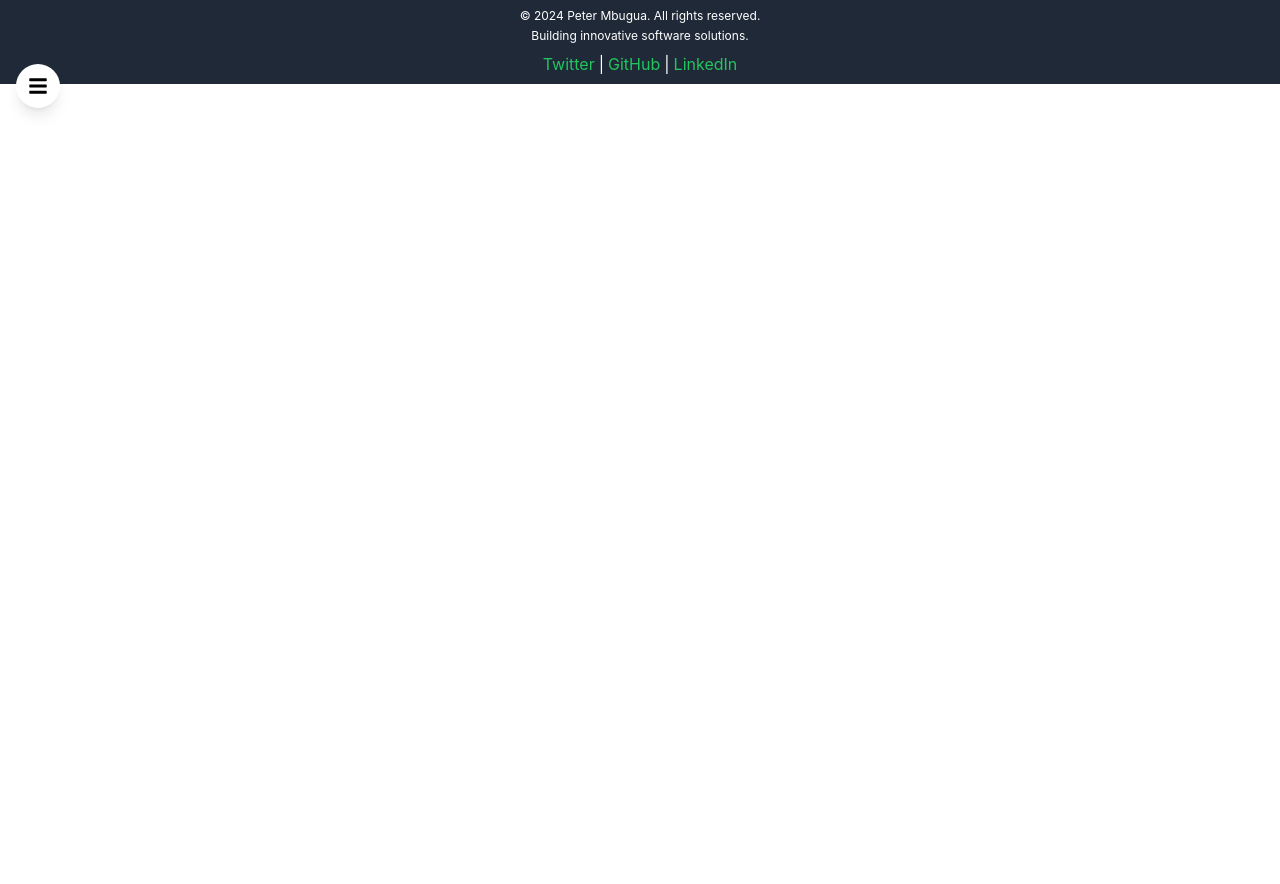
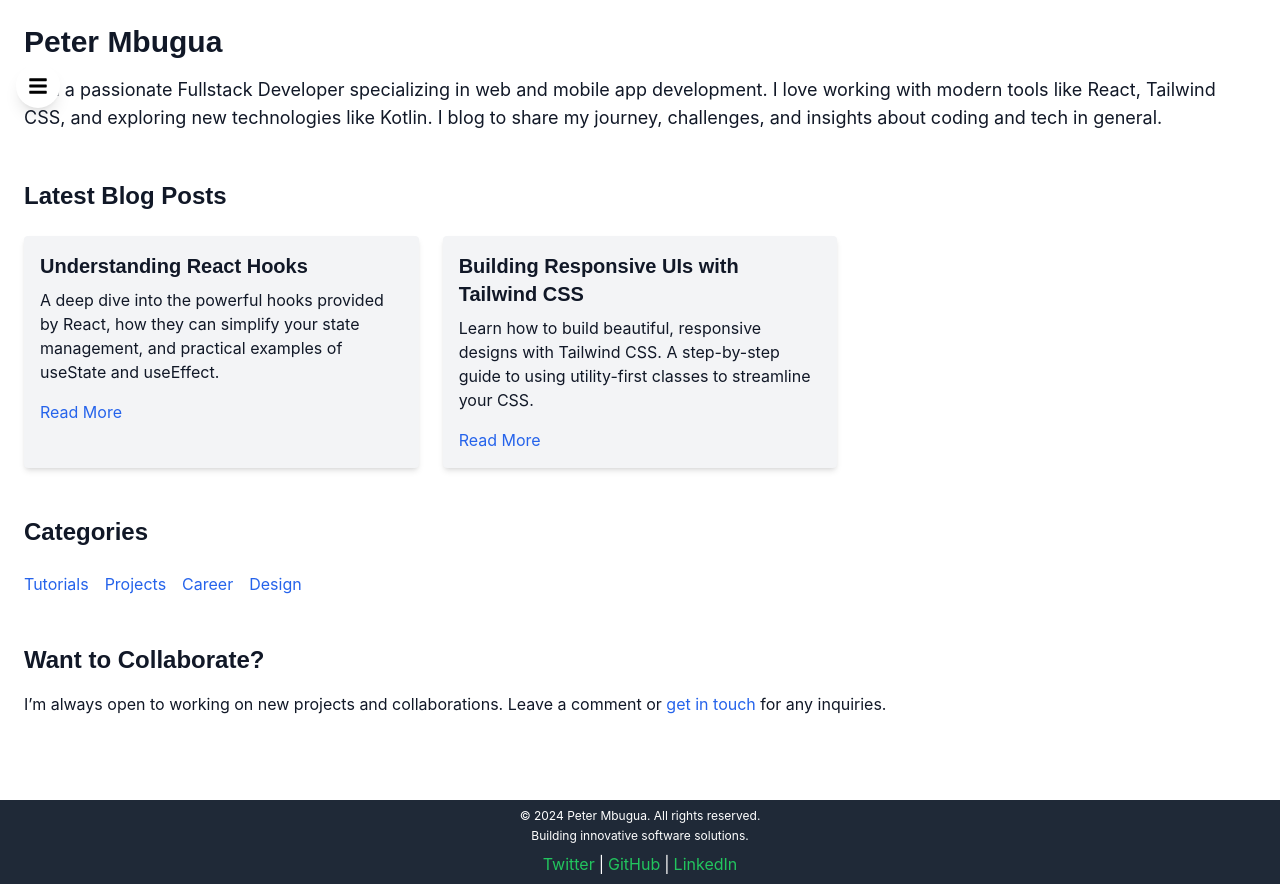
Before and after one commit to P-Mbugua/Final_Portfolio, a React (Vite) app: page /blog in a window 1280 px wide. Before the commit the page ends 800 px from the top, so only its background shows below. Built offline with nearby package versions, Linux system fonts and the light colour scheme.

Commit message:
refactored the codes

```diff
--- a/src/App.jsx
+++ b/src/App.jsx
@@ -6,6 +6,7 @@ import Contact from './Pages/Contact';
 import Skills from './Pages/Skills';
 import Portfolio from './Pages/Portfolio';
 import Biography from './Pages/Biography';
+import Blog from './Pages/Blog';
 import ToggleButton from './Components/ToggleButton';
 import MobileHeader from './Components/MobileHeader';
 import ParticlesBackground from './Components/ParticlesBackground';
@@ -45,6 +46,7 @@ function App() {
         <Route path="/portfolio" element={<Portfolio />} />
         <Route path="/biography" element={<Biography />} />
         <Route path="/contactform" element={<ContactForm />} />
+        <Route path="/blog" element={<Blog />} /> {/* New Blog Route */}
       </Routes>
 
       {location.pathname !== '/home' && <Footer />}
--- a/src/Components/ToggleButton.jsx
+++ b/src/Components/ToggleButton.jsx
@@ -77,6 +77,14 @@ const ToggleButton = () => {
           </button>
 
           <button
+            onClick={() => handleLinkClick('/blog')}
+            className="text-white font-bold flex items-center mb-2 w-full py-2 border-b border-green-500 hover:text-green-400"
+          >
+            <FaEnvelope size={24} className="mr-2" />
+            <span>Blog</span>
+          </button>
+
+          <button
             onClick={() => handleLinkClick('/contact')}
             className="text-white font-bold flex items-center mb-2 w-full py-2 border-b border-green-500 hover:text-green-400"
           >
--- /dev/null
+++ b/src/Pages/Blog.jsx
@@ -0,0 +1,62 @@
+import React from 'react';
+import { Link } from 'react-router-dom';
+
+const Blog = () => {
+  return (
+    <div className="min-h-screen bg-white text-gray-900 p-6">
+      {/* Introduction/Author Bio */}
+      <section className="mb-12">
+        <h1 className="text-3xl font-bold mb-4">Peter Mbugua</h1>
+        <p className="text-lg">
+          I am a passionate Fullstack Developer specializing in web and mobile app development. I love working with modern tools like React, Tailwind CSS, and exploring new technologies like Kotlin. I blog to share my journey, challenges, and insights about coding and tech in general.
+        </p>
+      </section>
+
+      {/* Blog Posts */}
+      <section className="mb-12">
+        <h2 className="text-2xl font-semibold mb-6">Latest Blog Posts</h2>
+        <div className="grid md:grid-cols-2 lg:grid-cols-3 gap-6">
+          {/* Sample Blog Post */}
+          <div className="bg-gray-100 p-4 rounded shadow-md">
+            <h3 className="text-xl font-semibold mb-2">Understanding React Hooks</h3>
+            <p className="mb-4">
+              A deep dive into the powerful hooks provided by React, how they can simplify your state management, and practical examples of useState and useEffect.
+            </p>
+            <Link to="/post/react-hooks" className="text-blue-600 hover:underline">Read More</Link>
+          </div>
+
+          {/* Additional Blog Posts */}
+          <div className="bg-gray-100 p-4 rounded shadow-md">
+            <h3 className="text-xl font-semibold mb-2">Building Responsive UIs with Tailwind CSS</h3>
+            <p className="mb-4">
+              Learn how to build beautiful, responsive designs with Tailwind CSS. A step-by-step guide to using utility-first classes to streamline your CSS.
+            </p>
+            <Link to="/post/tailwind-css" className="text-blue-600 hover:underline">Read More</Link>
+          </div>
+          {/* Add more blog post cards as necessary */}
+        </div>
+      </section>
+
+      {/* Categories/Tags */}
+      <section className="mb-12">
+        <h2 className="text-2xl font-semibold mb-6">Categories</h2>
+        <ul className="flex flex-wrap gap-4">
+          <li><Link to="/category/tutorials" className="text-blue-600 hover:underline">Tutorials</Link></li>
+          <li><Link to="/category/projects" className="text-blue-600 hover:underline">Projects</Link></li>
+          <li><Link to="/category/career" className="text-blue-600 hover:underline">Career</Link></li>
+          <li><Link to="/category/design" className="text-blue-600 hover:underline">Design</Link></li>
+        </ul>
+      </section>
+
+      {/* Call-to-Action (CTA) */}
+      <section className="mb-12">
+        <h2 className="text-2xl font-semibold mb-4">Want to Collaborate?</h2>
+        <p className="mb-4">
+          I’m always open to working on new projects and collaborations. Leave a comment or <Link to="/contact" className="text-blue-600 hover:underline">get in touch</Link> for any inquiries.
+        </p>
+      </section>
+    </div>
+  );
+};
+
+export default Blog;
```
